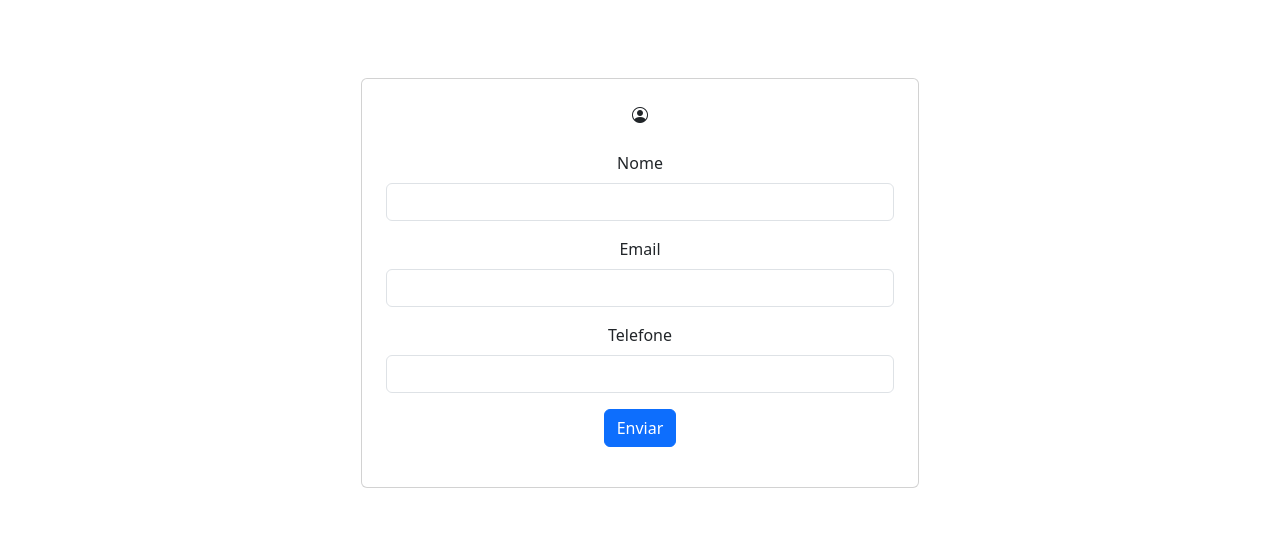
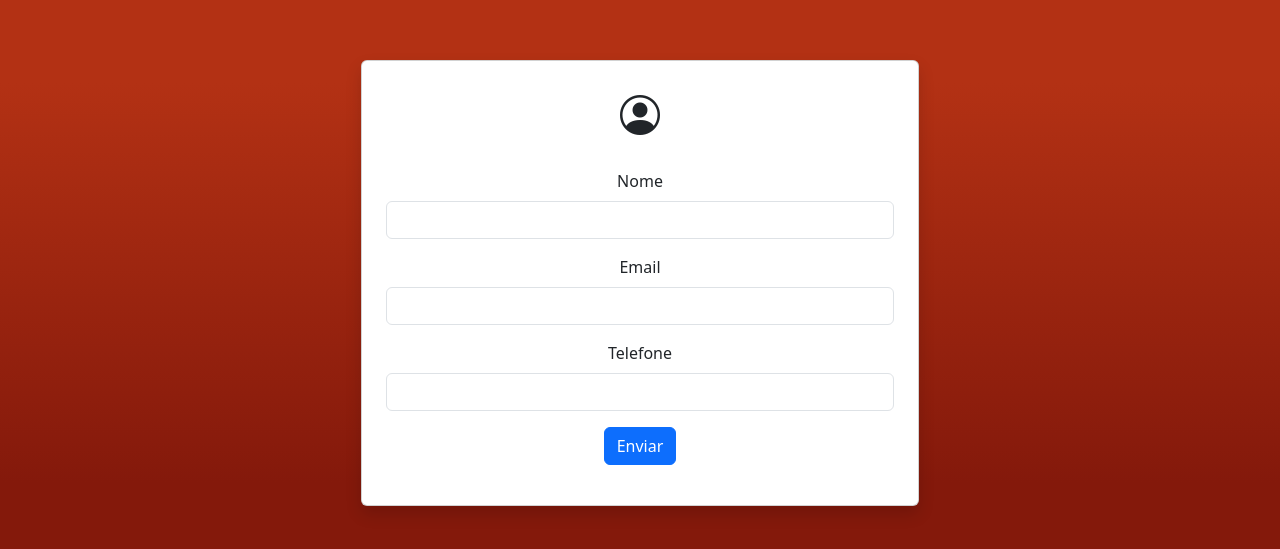
Before and after one commit to slabcouski/exercicio_bootstrap, a plain HTML site: page index.html in a window 1280 px wide. Shown: the part 117-666 px from the top of the page. Drawn offline with nearby package versions, Linux system fonts and the light colour scheme.

Commit message:
24/12/23 18:15

```diff
--- a/assets/css/style.css
+++ b/assets/css/style.css
@@ -6,4 +6,6 @@
 body{
     width: 100vw;
     height: 100vh;
+    background: rgb(132,25,11);
+    background: linear-gradient(0deg, rgba(132,25,11,1) 25%, rgba(179,49,20,1) 75%);
 }
--- a/index.html
+++ b/index.html
@@ -10,9 +10,9 @@
 </head>
 <body class="d-flex">
     <div class="container d-flex justify-content-center align-items-center">
-        <div class="card w-50">
+        <div class="card w-50 shadow">
             <div class="d-flex justify-content-center pt-4 ps-4 pe-4">
-                <i class="bi bi-person-circle"></i>
+                <i class="bi bi-person-circle fs-1"></i>
             </div>
             <form action="" class="p-4 text-center">
                 <div class="mb-3">
```
